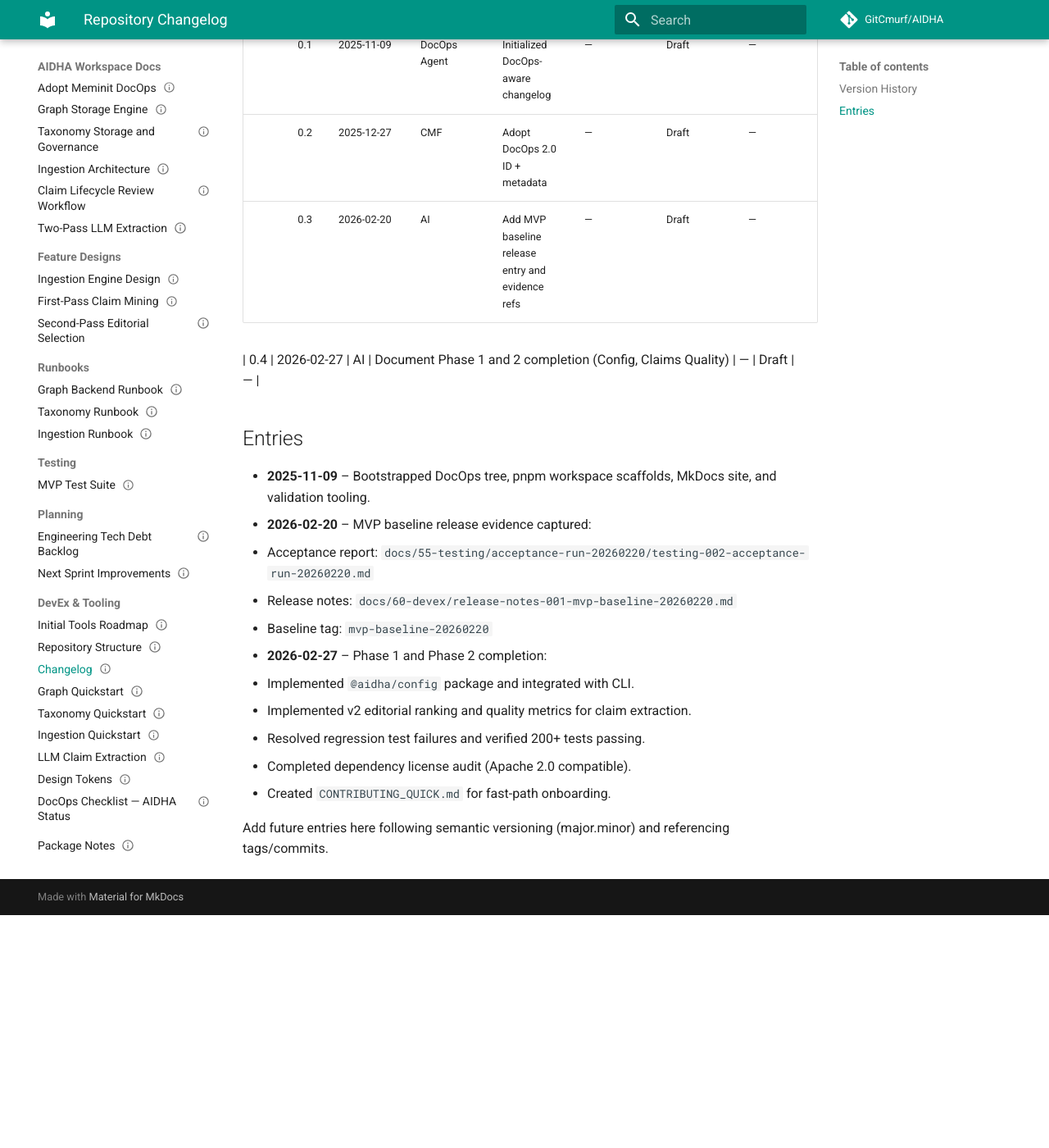
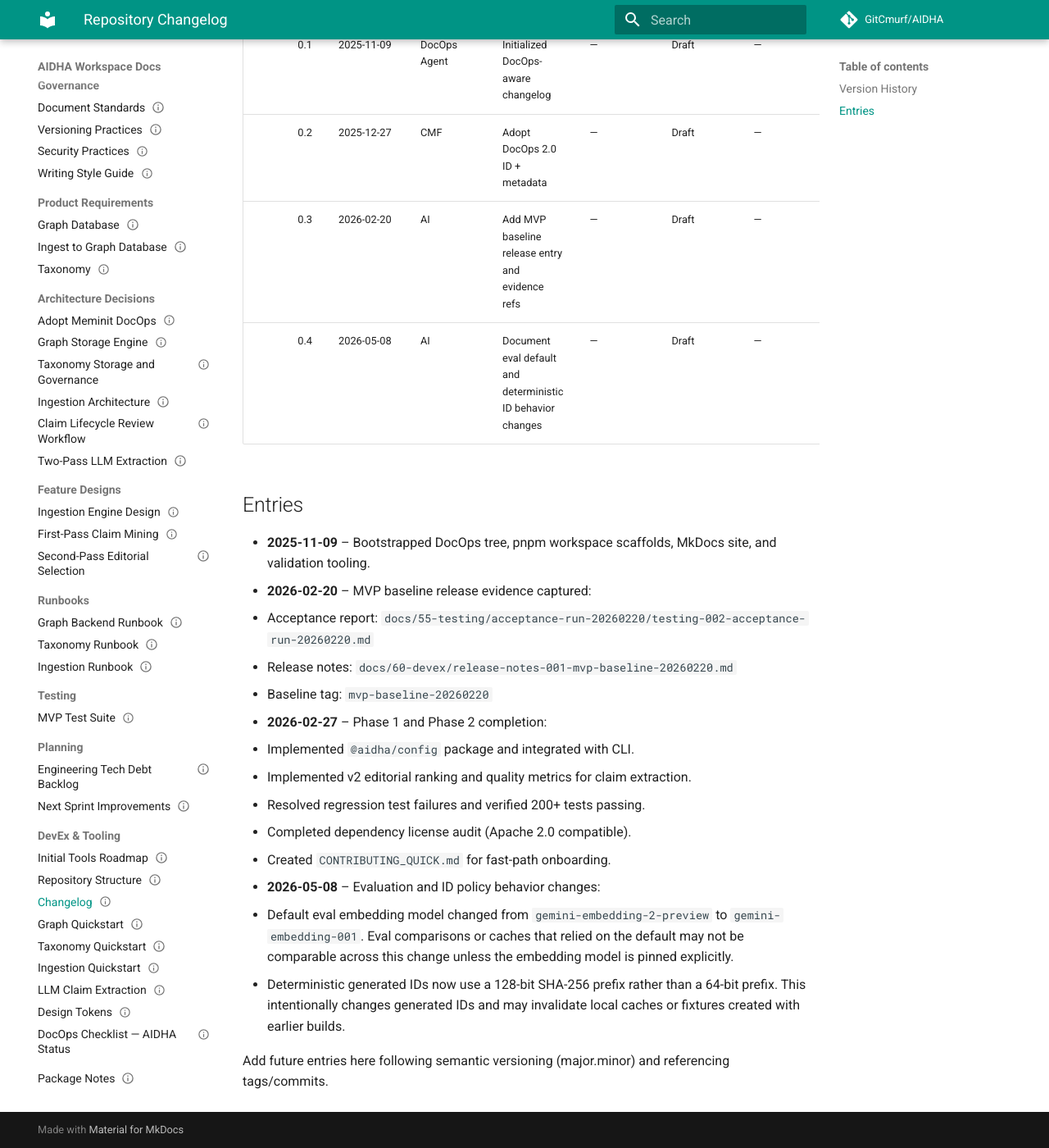
Before and after one commit to GitCmurf/AIDHA, an MkDocs documentation site: the page built from docs/60-devex/changelog.md, in a window 1280 px wide and 1400 px high, scrolled down 348 px. Shown: the whole window at 82% size. Built offline with MkDocs 1.6.1 and Material for MkDocs 9.7.7, drawn with Linux system fonts in a browser that asks for light colours; comment, search, counter and statistics services are not loaded; the version menu is left out; before the commit the page ends 1464 px from its top, so only the background shows below that; some of the changed text lies outside the part shown.

Commit message:
fix: widen deterministic id hashes

```diff
--- a/docs/01-indices/catalog.json
+++ b/docs/01-indices/catalog.json
@@ -133,8 +133,8 @@
       "document_id": "AIDHA-REF-006",
       "owner": "DocOps Working Group",
       "status": "Draft",
-      "last_updated": "2026-02-20",
-      "version": "0.3",
+      "last_updated": "2026-05-08",
+      "version": "0.4",
       "title": "Repository Changelog",
       "type": "REF",
       "docops_version": "2.0"
--- a/docs/60-devex/changelog.md
+++ b/docs/60-devex/changelog.md
@@ -2,8 +2,8 @@
 document_id: AIDHA-REF-006
 owner: DocOps Working Group
 status: Draft
-last_updated: 2026-02-20
-version: '0.3'
+last_updated: 2026-05-08
+version: '0.4'
 title: Repository Changelog
 type: REF
 docops_version: '2.0'
@@ -14,8 +14,8 @@
 > **Owner:** DocOps Working Group
 > **Approvers:** —
 > **Status:** Draft
-> **Version:** 0.3
-> **Last Updated:** 2026-02-20
+> **Version:** 0.4
+> **Last Updated:** 2026-05-08
 > **Type:** REF
 
 # Repository Changelog
@@ -27,9 +27,7 @@
 | 0.1     | 2025-11-09 | DocOps Agent | Initialized DocOps-aware changelog              | —         | Draft  | —         |
 | 0.2     | 2025-12-27 | CMF          | Adopt DocOps 2.0 ID + metadata                  | —         | Draft  | —         |
 | 0.3     | 2026-02-20 | AI           | Add MVP baseline release entry and evidence refs | —         | Draft  | —         |
-
-| 0.4     | 2026-02-27 | AI           | Document Phase 1 and 2 completion
-  (Config, Claims Quality) | —         | Draft  | —         |
+| 0.4     | 2026-05-08 | AI           | Document eval default and deterministic ID behavior changes | — | Draft | — |
 
 ## Entries
 
@@ -44,5 +42,12 @@
   - Resolved regression test failures and verified 200+ tests passing.
   - Completed dependency license audit (Apache 2.0 compatible).
   - Created `CONTRIBUTING_QUICK.md` for fast-path onboarding.
+- **2026-05-08** – Evaluation and ID policy behavior changes:
+  - Default eval embedding model changed from `gemini-embedding-2-preview` to
+    `gemini-embedding-001`. Eval comparisons or caches that relied on the default may not be
+    comparable across this change unless the embedding model is pinned explicitly.
+  - Deterministic generated IDs now use a 128-bit SHA-256 prefix rather than a 64-bit prefix. This
+    intentionally changes generated IDs and may invalidate local caches or fixtures created with
+    earlier builds.
 
 Add future entries here following semantic versioning (major.minor) and referencing tags/commits.
```
Also changed, not shown: docs/05-planning/tasks/task-007-tech-debt-backlog.md (+19 -3 lines), docs/05-planning/tasks/task-008-next-sprint-improvements.md (+7 -7 lines), 3 other files.
